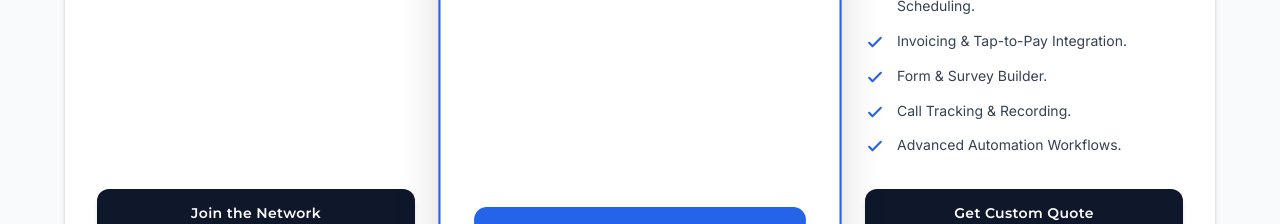
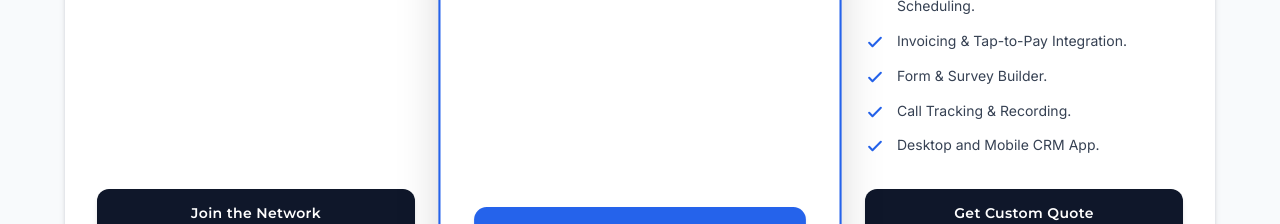
Before and after one commit to brainyprolocal/brainy-pro-local, a Next.js app: page / in a window 1280 px wide. Shown: the part 2480-2704 px from the top of the page. Built offline with nearby package versions, Linux system fonts and the light colour scheme.

Commit message:
Update Ultimate tier features: add CRM app, remove automation workflows

```diff
--- a/src/components/PricingGrid.tsx
+++ b/src/components/PricingGrid.tsx
@@ -67,7 +67,7 @@ const tiers: Tier[] = [
       'Invoicing & Tap-to-Pay Integration.',
       'Form & Survey Builder.',
       'Call Tracking & Recording.',
-      'Advanced Automation Workflows.',
+      'Desktop and Mobile CRM App.',
     ],
     cta: 'Get Custom Quote',
     tierValue: 'Custom Ultimate Tier',
```
